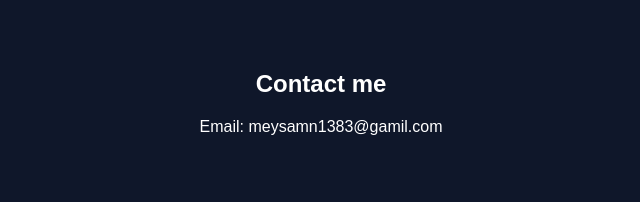
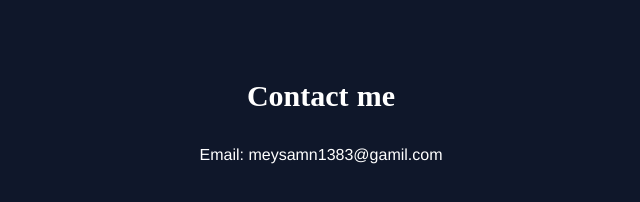
Before and after one commit to meysam0852/practice-project1, a plain HTML site: page Portfolio_Website/countact.html in a window 1280 px wide. Shown: the whole page, without its empty margins (319-959 px from the left). Drawn offline with Linux system fonts and the light colour scheme.

Commit message:
Change Website Font

```diff
--- a/Portfolio_Website/countact.html
+++ b/Portfolio_Website/countact.html
@@ -10,8 +10,8 @@
 
 <body>
     <section class="contact">
-        <h2>Contact me</h2>
-        <p>Email: meysamn1383@gamil.com</p>
+        <h2 class="subtitle">Contact me</h2>
+        <p class="font_other">Email: meysamn1383@gamil.com</p>
     </section>
 
 </body>
--- a/Portfolio_Website/css/style.css
+++ b/Portfolio_Website/css/style.css
@@ -1,5 +1,5 @@
 body {
-  font-family: sans-serif;
+  font-family: "fontvazir";
   margin: 0;
   background: #0f172a;
   color: white;
@@ -45,12 +45,6 @@ box {
   background: #0f172a;
 }
 
-body {
-  background: #0f172a;
-  font-family: sans-serif;
-}
-
-
 .link-box {
   display: block;
   width: 300px;
@@ -77,3 +71,14 @@ body {
 .text {
   text-align: center;
 }
+
+
+@font-face {
+  font-family: "fontvazir" ;
+  src: url(../font/Vazir-Bold-FD-WOL.ttf);
+}
+
+.font_other {
+  font-family: 'Franklin Gothic Medium', 'Arial Narrow', Arial, sans-serif;
+
+}
```
Also changed, not shown: Portfolio_Website/about.html (+1 -1 lines), Portfolio_Website/projects.html (+1 -1 lines), Portfolio_Website/font/Vazir-Bold-FD-WOL.ttf (added), Portfolio_Website/font/Vazir-Light-FD-WOL.ttf (added).
